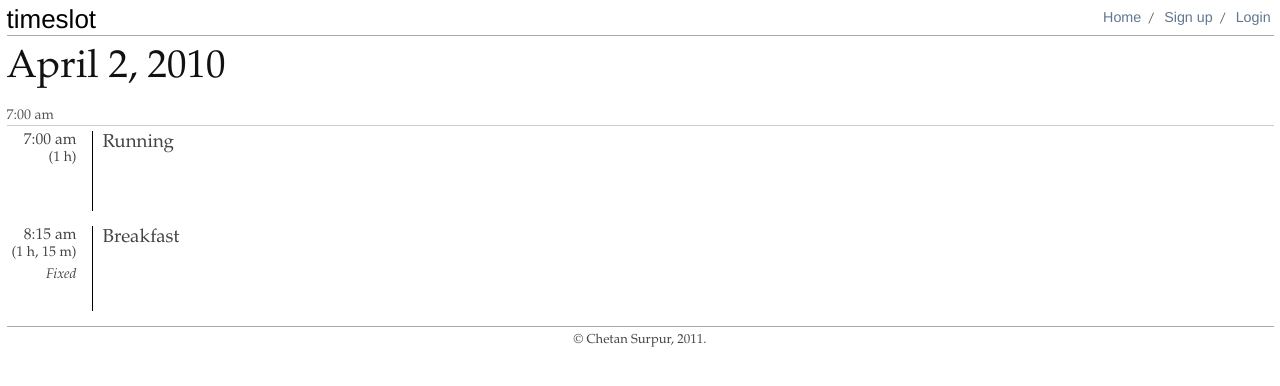
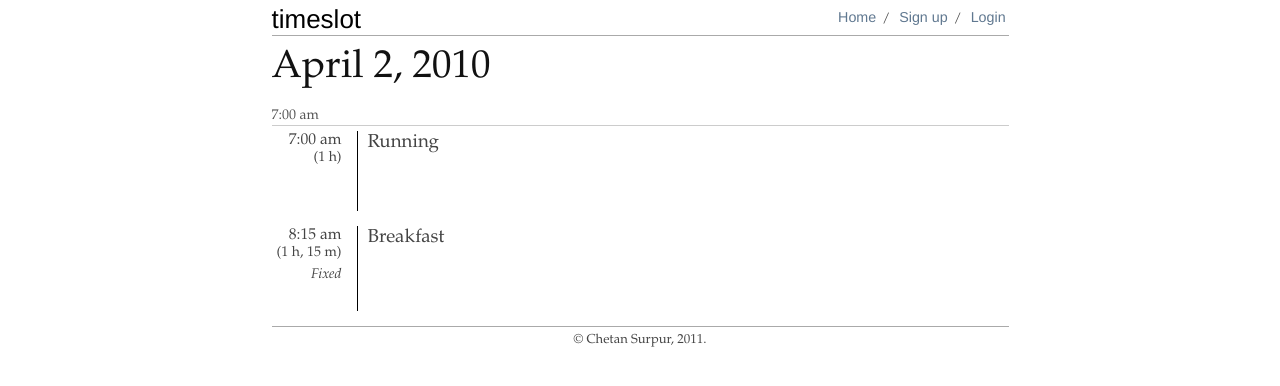
Before and after one commit to chetan51/timeslot, a Django app: template templates/agendas/index.html in a window 1280 px wide. Shown: the top 386 px of the page. Run offline with Django 3.2, Linux system fonts and the light colour scheme; the template is opened without the code that fills it, so the values that code supplies are empty; some libraries are stand-ins or nearby versions.

Commit message:
Made page 750px wide

```diff
--- a/static/css/layout.css
+++ b/static/css/layout.css
@@ -8,7 +8,7 @@
 /* Divs
 -------------------------------------------------------------- */
 
-#site {
+#container {
     margin: 0 auto;
     width: 750px;
 }
```
